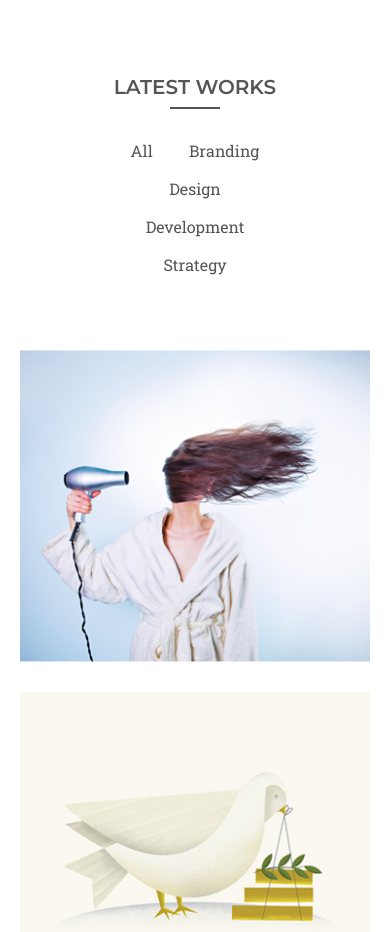
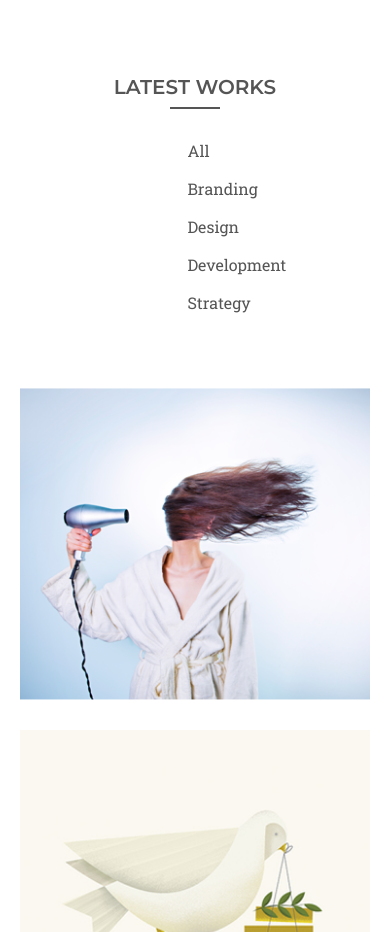
Before and after one commit to MakPet/Bootstrap_two, a plain HTML site: page index.html in a window 390 px wide. Shown: the part 2840-3772 px from the top of the page. Drawn offline with nearby package versions, Linux system fonts and the light colour scheme; files whose address does not match are found by name.

Commit message:
Вертикальная навигация в lates work

```diff
--- a/index.html
+++ b/index.html
@@ -246,7 +246,7 @@
                 </div>
             </div>
             <div class="row lastest-work__nav">
-                <div class="col-6 col-sm col-md-8 col-lg-6 d-flex justify-content-around flex-wrap mx-auto">
+                <div class="col-2 col-sm col-md-8 col-lg-6 d-flex justify-content-around flex-wrap mx-auto">
                     <a href="#" data-rel="all" class="lastest-work__nav-link">All</a>
                     <a href="#" data-rel="branding" class="lastest-work__nav-link">Branding</a>
                     <a href="#" data-rel="design" class="lastest-work__nav-link">Design</a>
```
